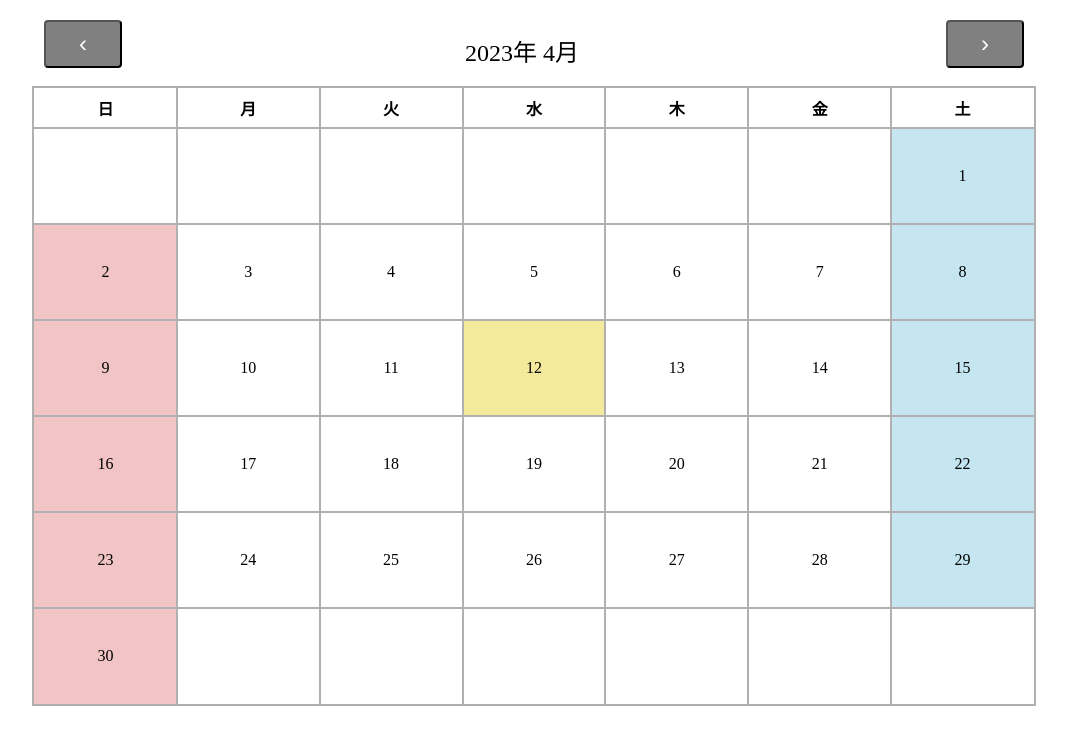
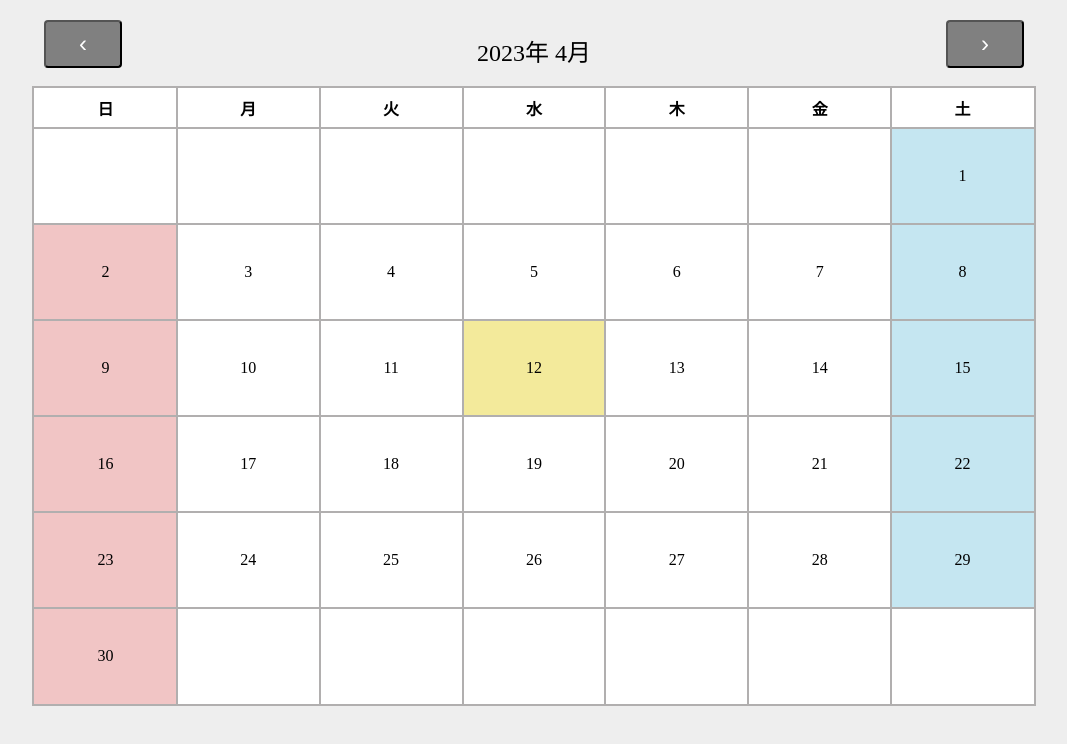
Before and after one commit to m602dev/Calendar, a plain HTML site: page index.html in a window 1280 px wide. Shown: the whole page, without its empty margins (106-1173 px from the left). Drawn offline with nearby package versions, Linux system fonts and the light colour scheme; some packages are replaced by stand-ins of ours; a script that the page names is missing.

Commit message:
Update index.html

```diff
--- a/index.html
+++ b/index.html
@@ -8,14 +8,15 @@
         <link rel="apple-touch-icon" href="option/icon.ico" />
         <script type="text/javascript" src="//ajax.googleapis.com/ajax/libs/jquery/1.7.1/jquery.min.js"></script>
         <script type="text/javascript" src="src/calendar.js"></script>
-        <title>Calendar</title>
+        <script src="https://cdn.jsdelivr.net/npm/sweetalert2@11"></script>
+        <title>カレンダー</title>
     </head>
-    <body>
+    <body style="background-color: #eeeeee;">
         <div class="wrapper">
             <div id="next-prev-button">
                 <button id="prev" onclick="prev()">‹</button>
-                <div class="header">
-                    <label style="color: black;" id="header"></label>&emsp;
+                <div class="header" id="header">
+                    <label style="color: black;" id="header"></label>
                 </div>
                 <button id="next" onclick="next()">›</button>
             </div>
```
